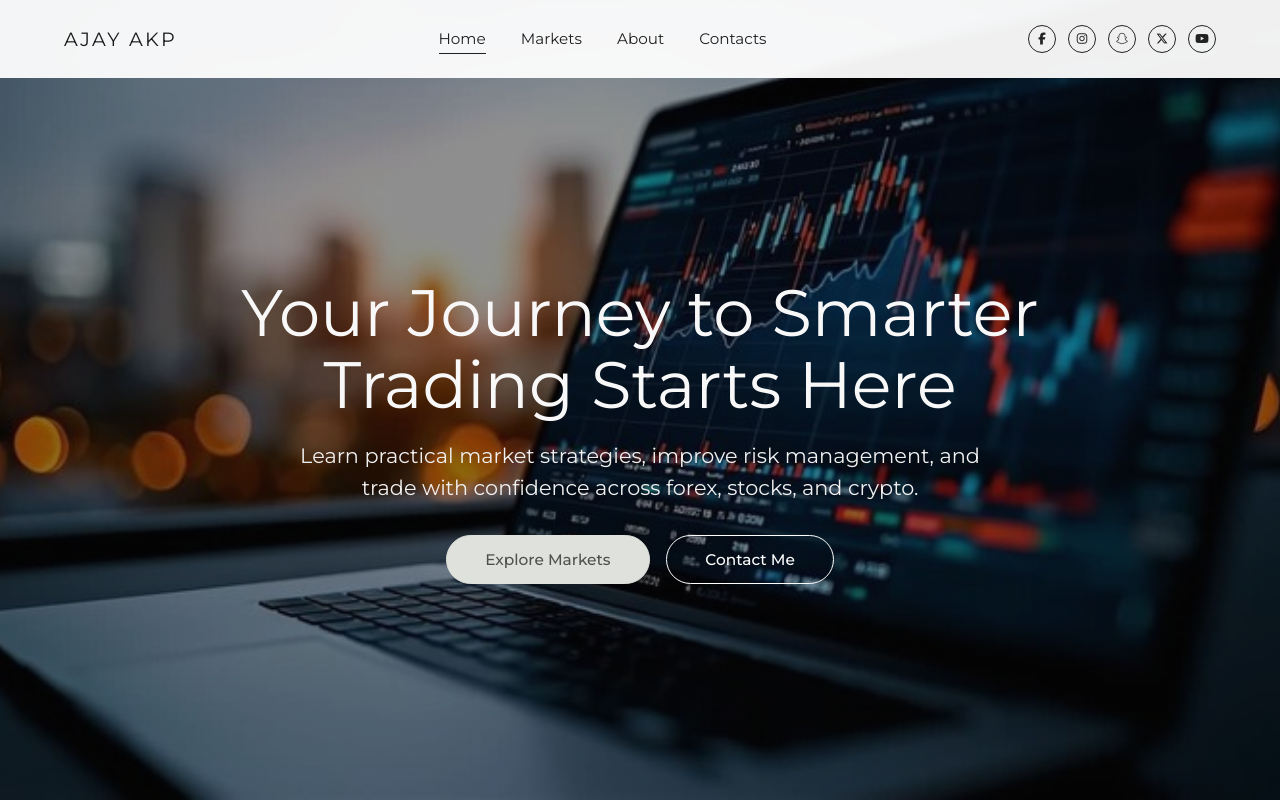
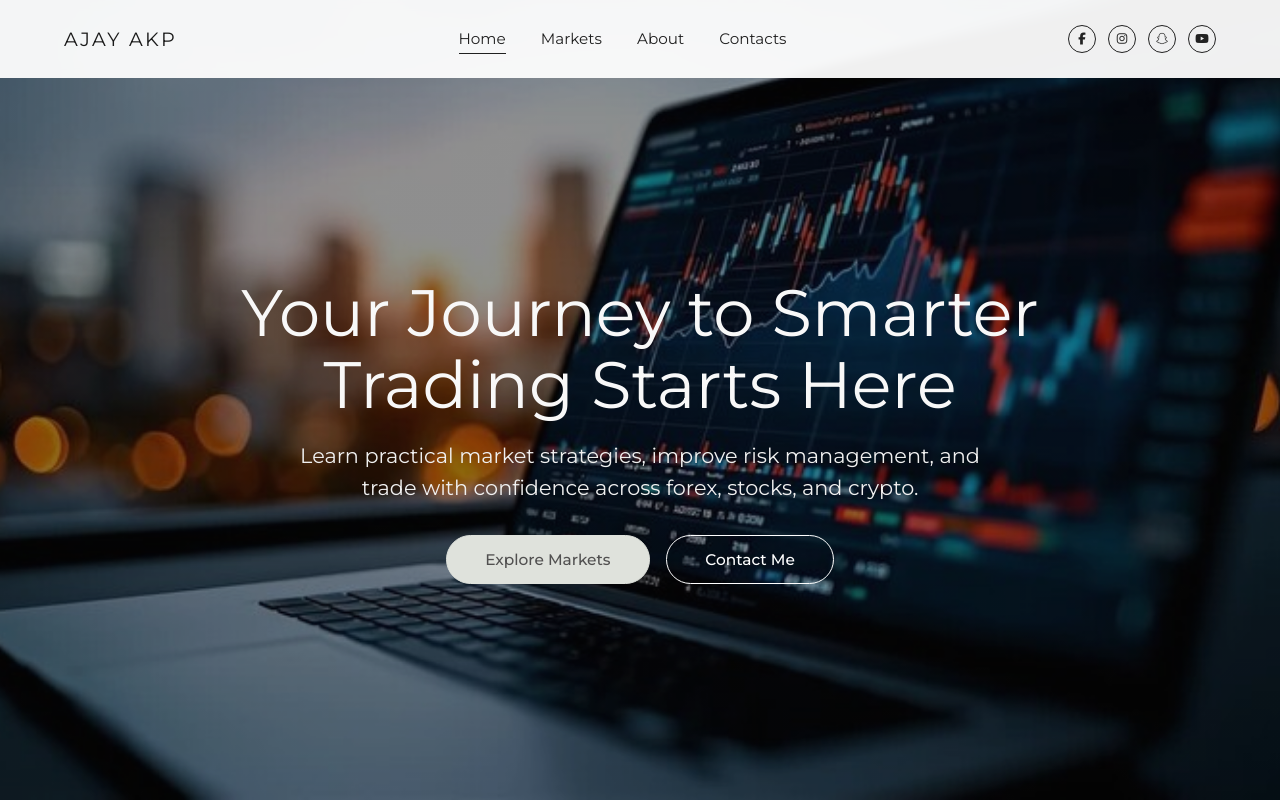
Before and after one commit to RaNaJitu/AjayAkp, a plain HTML site: page index.html in a window 1280 px wide. Shown: the top 800 px of the page. Drawn offline with Linux system fonts and the light colour scheme.

Commit message:
Update index.html
Remove twitter socal icons

```diff
--- a/index.html
+++ b/index.html
@@ -52,11 +52,7 @@
         aria-label="Snapchat"><i class="fa-brands fa-snapchat"></i>
       </a>
 
-      <a href="https://x.com/ajay_akp_"
-        target="_blank"
-        rel="noopener noreferrer"
-        aria-label="Twitter"><i class="fa-brands fa-x-twitter"></i>
-      </a>
+
 
       <a href="https://youtube.com/@ajayakp2947?si=-egkea7gjzQAO8yX"
         target="_blank"
```
